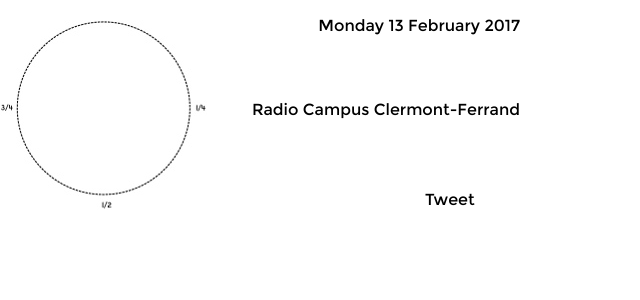
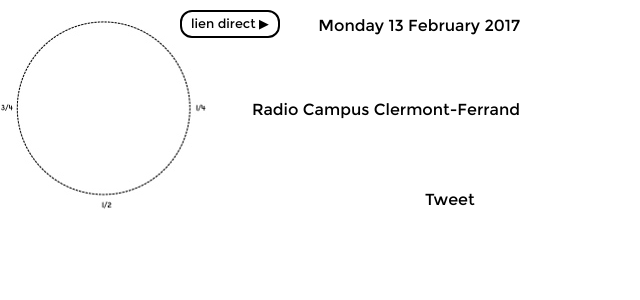
Before and after one commit to RadioCampusFrance/podcast-rccf, a PHP site: page /embed.php?date=1 in a window 1280 px wide. Shown: the top 300 px of the page, without its empty margins (0-640 px from the left). Run offline with PHP 8.4, Linux system fonts and the light colour scheme; data that the repository does not hold is empty; a stand-in replaces the project's code that opens the database connection; some libraries are stand-ins or nearby versions; some web fonts are replaced.

Commit message:
Ajout d'un bouton pour rejoindre directement le site du podcast

```diff
--- a/onair/podcast/player/cssembed/circle.player.css
+++ b/onair/podcast/player/cssembed/circle.player.css
@@ -265,7 +265,7 @@ body {
 	position: absolute;
 	width: 100px;
 	height: 24px;
-	top: 10px;
+	top: 40px;
 	left: 180px;
 }
 #reseauxsociaux {
@@ -282,7 +282,17 @@ body {
 	margin-right: 5px;
 }
 
-#dl_podcast a {
+#directlink {
+	position: absolute;
+	width: 100px;
+	height: 24px;
+	top: 10px;
+	left: 180px;
+}
+
+
+
+#dl_podcast a, #directlink a {
   display: block;
   border: 2px solid black;
   -webkit-border-radius: 12px;
--- a/onair/podcast/player/embed.php
+++ b/onair/podcast/player/embed.php
@@ -1039,6 +1039,13 @@ $("#gpluswrapper").html('<div class="g-plusone" data-size="medium"></div>');
 			</div>
 			<div id="dl_podcast">
 			</div>
+			<div id="directlink">
+			<?php if (isset($actionLive)) { ?>
+				<a href="http://campus-clermont.net//onair/podcast/player/?live=true" target="_blank">lien direct ▶</a>
+			<?php } else { ?>
+				<a href="http://campus-clermont.net//onair/podcast/player/?date=<?php echo $date; ?>&amp;time=<?php echo $time; ?>" target="_blank">lien direct ▶</a>
+				<?php } ?>
+			</div>
 
 	</div>
 </body>
```
